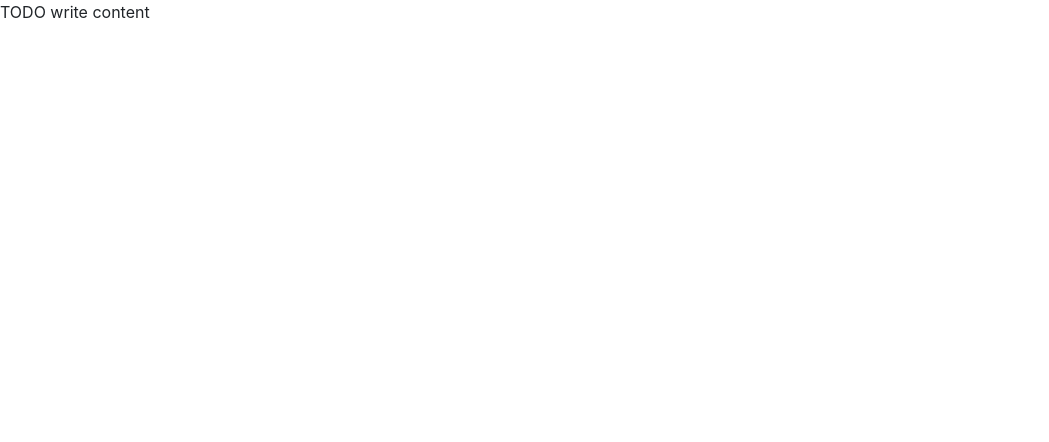
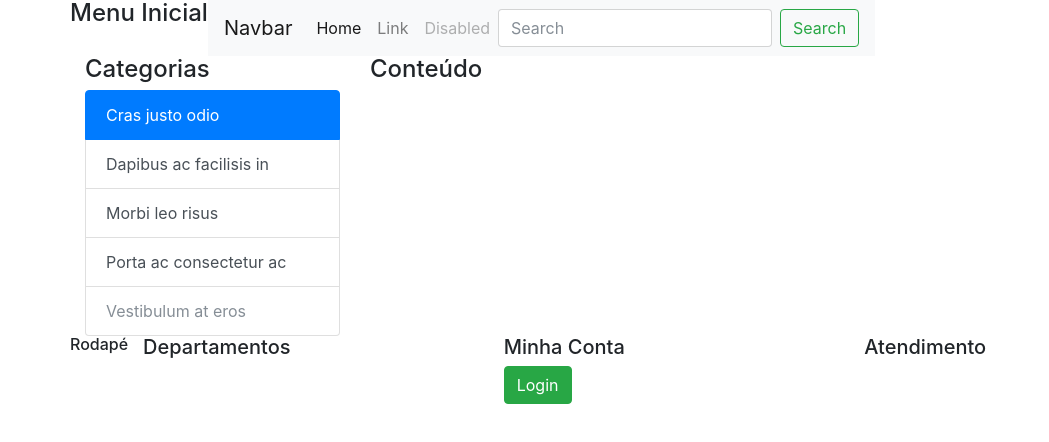
Before and after one commit to dehgithub/web, a plain HTML site: page public_html/index.html in a window 1280 px wide. Shown: the whole page, without its empty margins (0-1049 px from the left). Drawn offline with Linux system fonts and the light colour scheme.

Commit message:
Criando a primeira página.

```diff
--- a/public_html/index.html
+++ b/public_html/index.html
@@ -16,6 +16,111 @@
 
     </head>
     <body>
-        <div>TODO write content</div>
+
+        <!---------------------------------------------------------------------------->
+
+        <div class="container">
+
+            <!------------------------------------------------------------------------------>
+
+            <div class="row">
+
+                <h4>Menu Inicial</h4>
+
+                <nav class="navbar navbar-expand-lg navbar-light bg-light">
+                    <a class="navbar-brand" href="#">Navbar</a>
+                    <button class="navbar-toggler" type="button" data-toggle="collapse" data-target="#navbarSupportedContent" aria-controls="navbarSupportedContent" aria-expanded="false" aria-label="Toggle navigation">
+                        <span class="navbar-toggler-icon"></span>
+                    </button>
+
+                    <div class="collapse navbar-collapse" id="navbarSupportedContent">
+                        <ul class="navbar-nav mr-auto">
+                            <li class="nav-item active">
+                                <a class="nav-link" href="#">Home <span class="sr-only">(current)</span></a>
+                            </li>
+                            <li class="nav-item">
+                                <a class="nav-link" href="#">Link</a>
+                            </li>
+                            <li class="nav-item">
+                                <a class="nav-link disabled" href="#">Disabled</a>
+                            </li>
+                        </ul>
+                        <form class="form-inline my-2 my-lg-0">
+                            <input class="form-control mr-sm-2" type="text" placeholder="Search" aria-label="Search">
+                            <button class="btn btn-outline-success my-2 my-sm-0" type="submit">Search</button>
+                        </form>
+                    </div>
+                </nav>
+
+
+
+            </div>
+
+            <!------------------------------------------------------------------------->
+
+
+            <div class="row">
+
+                <div class="col">
+
+                    <h4>Categorias</h4>
+
+                    <div class="list-group">
+                        <a href="#" class="list-group-item active">
+                            Cras justo odio
+                        </a>
+                        <a href="#" class="list-group-item list-group-item-action">Dapibus ac facilisis in</a>
+                        <a href="#" class="list-group-item list-group-item-action">Morbi leo risus</a>
+                        <a href="#" class="list-group-item list-group-item-action">Porta ac consectetur ac</a>
+                        <a href="#" class="list-group-item list-group-item-action disabled">Vestibulum at eros</a>
+                    </div>
+
+                </div>
+
+                <div class="col-9">
+
+                    <h4>Conteúdo</h4>
+
+                </div>
+
+            </div>
+            <!------------------------------------------------------------------->
+
+            <div class="row">
+
+                <h6>Rodapé</h6>
+
+
+                <div class="col">
+                    <h5>Departamentos</h5>
+
+                </div>
+
+
+                <div class="col">
+
+                    <h5>Minha Conta</h5>
+
+                    <a href="#"class="btn btn-success">Login</a>
+
+                </div>
+
+
+                <div class="col">
+
+                    <h5>Atendimento</h5>
+
+
+                </div>
+
+            </div>
+
+            <!------------------------------------------------------------------------>
+
+
+
+        </div>
+
+
     </body>
 </html>
```
Also changed, not shown: 1 other file.
